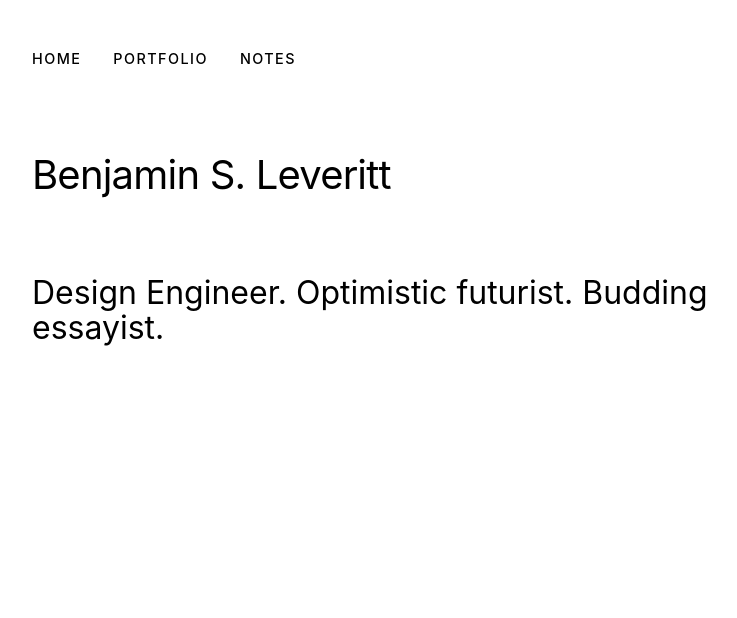
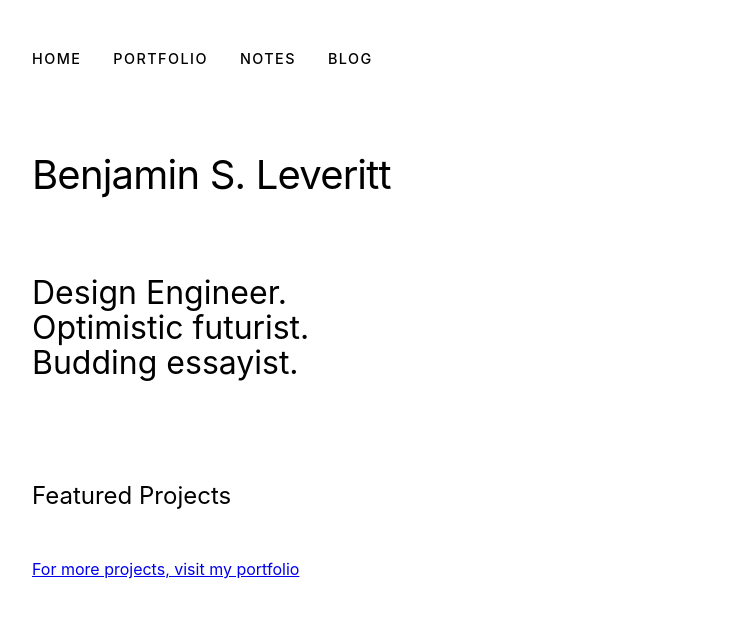
Before and after one commit to bensleveritt/benjamin.leveritt.co.uk, a SvelteKit app: page / in a window 1280 px wide. Shown: the top 618 px of the page, without its empty margins (8-745 px from the left). Built offline with nearby package versions, Linux system fonts and the light colour scheme.

Commit message:
Adds blog

```diff
--- a/src/app.css
+++ b/src/app.css
@@ -50,7 +50,7 @@
 
 /* Swiss Typography - Minimal */
 body {
-  font-family: Charter, 'Bitstream Charter', serif;
+  font-family: -apple-system, BlinkMacSystemFont, sans-serif;
   line-height: 1.5;
   color: #000;
   background: #fff;
@@ -58,7 +58,6 @@ body {
 }
 
 h1 {
-  font-family: "Crimson Pro", -apple-system, BlinkMacSystemFont, sans-serif;
   font-weight: 400;
 	font-size: 2.5rem;
   letter-spacing: -0.02em;
@@ -66,7 +65,6 @@ h1 {
  }
 
 h2, h3 {
-  font-family: -apple-system, BlinkMacSystemFont, sans-serif;
   font-weight: 400;
   line-height: 1.1;
 }
--- a/src/routes/+layout.svelte
+++ b/src/routes/+layout.svelte
@@ -15,6 +15,7 @@
 			<a href="/">Home</a>
 			<a href="/portfolio">Portfolio</a>
 			<a href="/notes">Notes</a>
+			<a href="/blog">Blog</a>
 		</nav>
 	</header>
 	{@render children()}
--- a/src/routes/+page.svelte
+++ b/src/routes/+page.svelte
@@ -3,6 +3,10 @@
 </script>
 
 <h1>Benjamin S. Leveritt</h1>
-<h2>Design Engineer. Optimistic futurist. Budding essayist.</h2>
+<h2>Design Engineer.<br /> Optimistic futurist.<br /> Budding essayist.</h2>
 
 <Hr />
+
+<h3>Featured Projects</h3>
+
+<a href="/portfolio">For more projects, visit my portfolio</a>
--- a/src/routes/notes/+page.svelte
+++ b/src/routes/notes/+page.svelte
@@ -2,7 +2,7 @@
 	let { data } = $props();
 </script>
 
-<h1>Notes</h1>
+<h2>Notes</h2>
 
 <p>There are {data.entries.length} notes.</p>
 
--- a/src/routes/portfolio/+page.svelte
+++ b/src/routes/portfolio/+page.svelte
@@ -1,3 +1,3 @@
-<h1>Portfolio</h1>
+<h2>Portfolio</h2>
 
 <p>This is where my portfolio is.</p>
```
Also changed, not shown: 2 other files (tests, documents, lock files or other folders).
